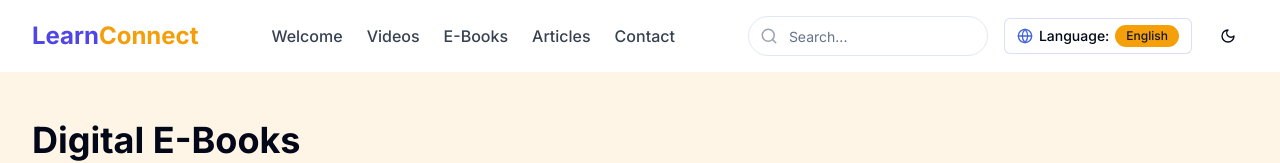
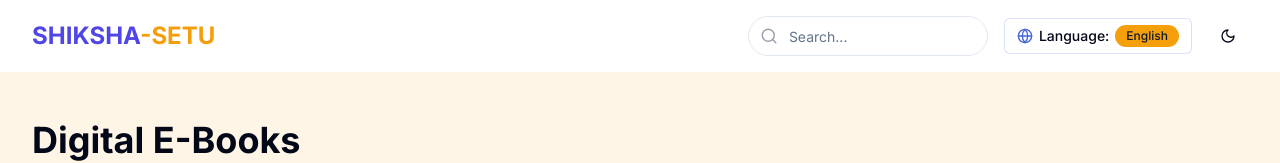
Before and after one commit to revatikulkarni40/learn-connect-evolve-platform-56, a React (Vite) app: page /ebooks in a window 1280 px wide. Shown: the top 163 px of the page. Built offline with nearby package versions, Linux system fonts and the light colour scheme.

Commit message:
feat: Update landing page and add animations
- Changed the landing page title to SHIKSHA-SETU.
- Added animations to the landing page elements.
- Displayed only the login option in the navigation.

```diff
--- a/src/components/layout/Header.tsx
+++ b/src/components/layout/Header.tsx
@@ -9,10 +9,7 @@ import {
   Search,
   Sun,
   Moon,
-  BookOpen,
-  Video,
-  FileText,
-  Phone
+  User
 } from "lucide-react";
 import { useTranslation } from "react-i18next";
 import LanguageSelector from "@/components/language/LanguageSelector";
@@ -50,27 +47,18 @@ const Header = ({ isDarkMode, toggleTheme }: HeaderProps) => {
         <div className="flex items-center justify-between">
           {/* Logo */}
           <Link to="/" className="flex items-center space-x-2">
-            <span className="text-2xl font-bold text-education-primary dark:text-white">
-              Learn<span className="text-education-secondary">Connect</span>
+            <span className="text-2xl font-bold text-education-primary dark:text-white animate-fade-in">
+              SHIKSHA<span className="text-education-secondary">-SETU</span>
             </span>
           </Link>
 
           {/* Desktop Navigation */}
           <nav className="hidden md:flex items-center space-x-6">
-            <Link to="/" className="font-medium text-gray-700 hover:text-education-primary dark:text-gray-300 dark:hover:text-white transition-colors">
-              {t("welcome")}
-            </Link>
-            <Link to="/videos" className="font-medium text-gray-700 hover:text-education-primary dark:text-gray-300 dark:hover:text-white transition-colors">
-              {t("videos")}
-            </Link>
-            <Link to="/ebooks" className="font-medium text-gray-700 hover:text-education-primary dark:text-gray-300 dark:hover:text-white transition-colors">
-              {t("ebooks")}
-            </Link>
-            <Link to="/articles" className="font-medium text-gray-700 hover:text-education-primary dark:text-gray-300 dark:hover:text-white transition-colors">
-              {t("articles")}
-            </Link>
-            <Link to="/contact" className="font-medium text-gray-700 hover:text-education-primary dark:text-gray-300 dark:hover:text-white transition-colors">
-              {t("contact")}
+            <Link
+              to="/login"
+              className="font-medium text-gray-700 hover:text-education-primary dark:text-gray-300 dark:hover:text-white transition-colors animate-fade-in"
+            >
+              Login
             </Link>
           </nav>
 
@@ -130,44 +118,12 @@ const Header = ({ isDarkMode, toggleTheme }: HeaderProps) => {
             </div>
             <nav className="flex flex-col space-y-4">
               <Link
-                to="/"
-                className="flex items-center space-x-2 p-2 rounded-md hover:bg-gray-100 dark:hover:bg-gray-800"
+                to="/login"
+                className="flex items-center space-x-2 p-2 rounded-md hover:bg-gray-100 dark:hover:bg-gray-800 animate-fade-in"
                 onClick={() => setIsMenuOpen(false)}
               >
-                <BookOpen size={20} />
-                <span>{t("welcome")}</span>
-              </Link>
-              <Link
-                to="/videos"
-                className="flex items-center space-x-2 p-2 rounded-md hover:bg-gray-100 dark:hover:bg-gray-800"
-                onClick={() => setIsMenuOpen(false)}
-              >
-                <Video size={20} />
-                <span>{t("videos")}</span>
-              </Link>
-              <Link
-                to="/ebooks"
-                className="flex items-center space-x-2 p-2 rounded-md hover:bg-gray-100 dark:hover:bg-gray-800"
-                onClick={() => setIsMenuOpen(false)}
-              >
-                <BookOpen size={20} />
-                <span>{t("ebooks")}</span>
-              </Link>
-              <Link
-                to="/articles"
-                className="flex items-center space-x-2 p-2 rounded-md hover:bg-gray-100 dark:hover:bg-gray-800"
-                onClick={() => setIsMenuOpen(false)}
-              >
-                <FileText size={20} />
-                <span>{t("articles")}</span>
-              </Link>
-              <Link
-                to="/contact"
-                className="flex items-center space-x-2 p-2 rounded-md hover:bg-gray-100 dark:hover:bg-gray-800"
-                onClick={() => setIsMenuOpen(false)}
-              >
-                <Phone size={20} />
-                <span>{t("contact")}</span>
+                <User size={20} />
+                <span>Login</span>
               </Link>
             </nav>
           </div>
--- a/src/components/sections/HeroSection.tsx
+++ b/src/components/sections/HeroSection.tsx
@@ -15,30 +15,19 @@ const HeroSection = () => {
       <div className="container-custom relative z-10">
         <div className="max-w-3xl mx-auto text-center">
           <h1 className="text-4xl md:text-5xl lg:text-6xl font-bold mb-6 animate-fade-in">
-            Learn, Connect, Evolve
+            Welcome to <span className="text-education-secondary">SHIKSHA-SETU</span>
           </h1>
-          <p className="text-lg md:text-xl text-white/80 mb-8 animate-fade-in">
-            Discover a world of knowledge with our comprehensive educational platform.
-            Access high-quality videos, e-books, and articles to enhance your learning journey.
+          <p className="text-lg md:text-xl text-white/80 mb-8 animate-fade-in animate-delay-200">
+            Empowering education through technology. Join us on a journey of knowledge and growth.
           </p>
-          <div className="flex flex-col sm:flex-row justify-center gap-4 animate-fade-in">
+          <div className="flex justify-center gap-4 animate-fade-in animate-delay-300">
             <Button
               size="lg"
-              className="bg-white text-indigo-700 hover:bg-gray-100"
+              className="bg-white text-indigo-700 hover:bg-gray-100 hover:scale-105 transition-transform duration-300"
               asChild
             >
-              <Link to="/videos">
-                Browse Videos
-              </Link>
-            </Button>
-            <Button
-              size="lg"
-              variant="outline"
-              className="border-white text-white hover:bg-white/10"
-              asChild
-            >
-              <Link to="/ebooks">
-                Explore E-Books
+              <Link to="/login">
+                Get Started
               </Link>
             </Button>
           </div>
```
